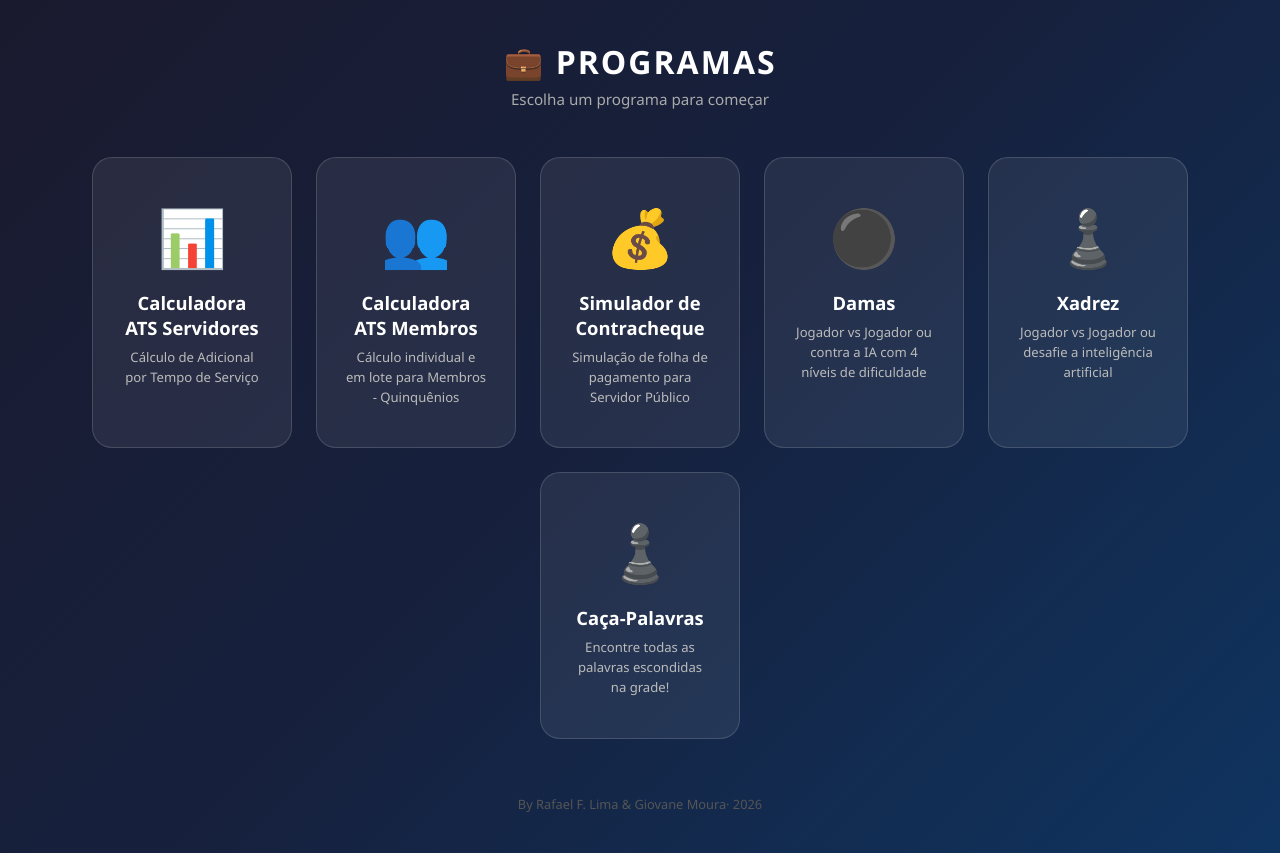
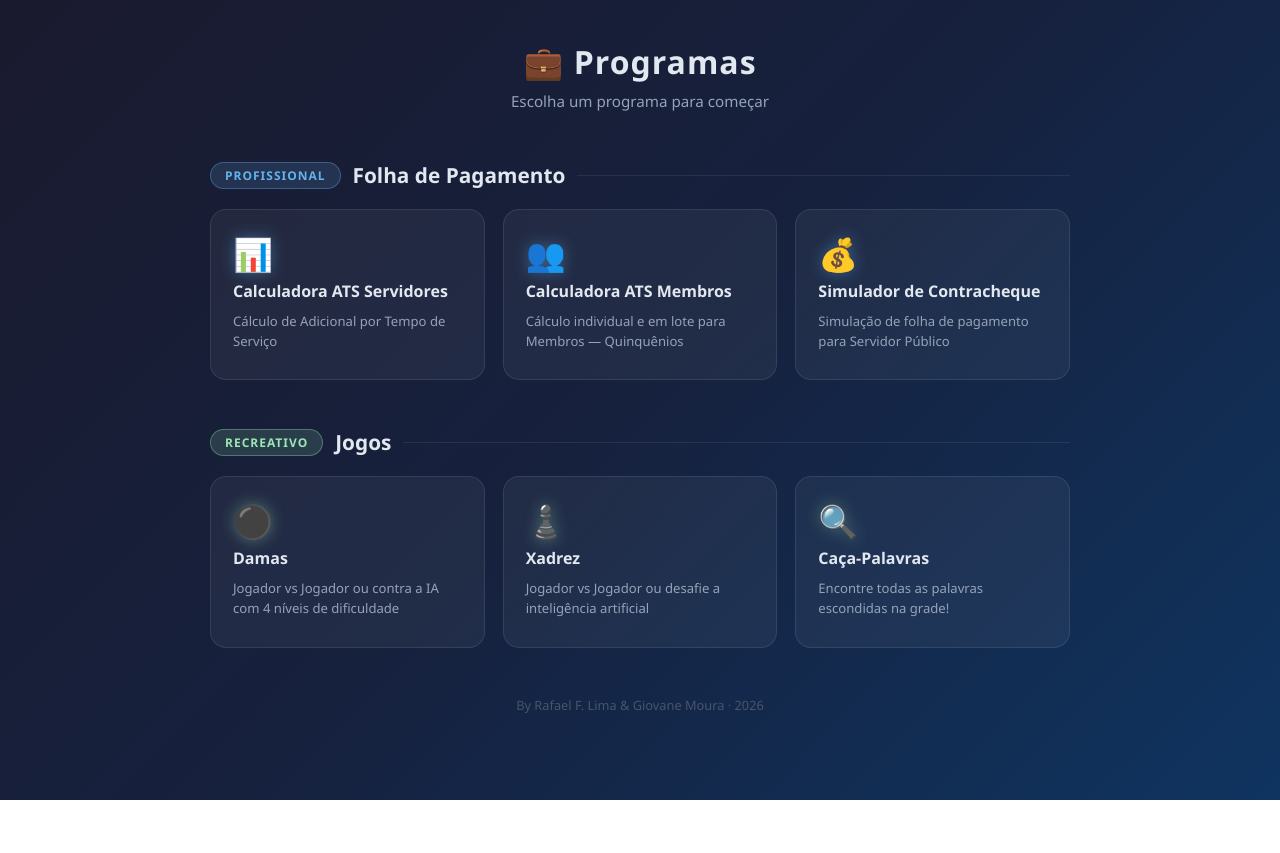
Before and after one commit to rafffahell-sys/PROGRAMAS-IA, a plain HTML site: page index.html in a window 1280 px wide. After the commit the page ends 800 px from the top, so only its background shows below. Drawn offline with Linux system fonts and the light colour scheme.

Commit message:
Update index.html

```diff
--- a/index.html
+++ b/index.html
@@ -3,138 +3,209 @@
 <head>
   <meta charset="UTF-8" />
   <meta name="viewport" content="width=device-width, initial-scale=1.0"/>
-  <title>Programas</title>
+  <title>Programas - Folha de Pagamento</title>
   <style>
-    * {
-      margin: 0;
-      padding: 0;
-      box-sizing: border-box;
+    * { box-sizing: border-box; margin: 0; padding: 0; }
+
+    body {
+      font-family: 'Segoe UI', sans-serif;
+      background: linear-gradient(135deg, #1a1a2e, #16213e, #0f3460);
+      min-height: 100vh;
+      padding: 40px 20px 60px;
+      color: #fff;
     }
 
-    body {
-      min-height: 100vh;
-      background: linear-gradient(135deg, #1a1a2e, #16213e, #0f3460);
-      display: flex;
-      flex-direction: column;
-      align-items: center;
-      justify-content: center;
-      font-family: 'Segoe UI', sans-serif;
-      color: #fff;
-      padding: 40px 20px;
+    header {
+      text-align: center;
+      margin-bottom: 50px;
     }
 
-    h1 {
+    header h1 {
       font-size: 2rem;
-      margin-bottom: 0.4rem;
-      letter-spacing: 2px;
-      text-align: center;
+      font-weight: 700;
+      letter-spacing: 1px;
+      color: #e2e8f0;
     }
 
-    .subtitle {
+    header p {
+      margin-top: 8px;
+      color: #94a3b8;
       font-size: 0.95rem;
-      color: #aaa;
-      margin-bottom: 3rem;
-      text-align: center;
     }
 
+    /* ── GRUPO ─────────────────────────────────────── */
+    .group {
+      max-width: 860px;
+      margin: 0 auto 48px;
+    }
+
+    .group-header {
+      display: flex;
+      align-items: center;
+      gap: 12px;
+      margin-bottom: 20px;
+    }
+
+    .group-header .badge {
+      padding: 4px 14px;
+      border-radius: 20px;
+      font-size: 0.75rem;
+      font-weight: 700;
+      letter-spacing: 1px;
+      text-transform: uppercase;
+    }
+
+    .badge-pro {
+      background: rgba(99, 179, 237, 0.15);
+      color: #63b3ed;
+      border: 1px solid rgba(99, 179, 237, 0.35);
+    }
+
+    .badge-rec {
+      background: rgba(154, 230, 180, 0.15);
+      color: #9ae6b4;
+      border: 1px solid rgba(154, 230, 180, 0.35);
+    }
+
+    .group-header h2 {
+      font-size: 1.3rem;
+      font-weight: 700;
+      color: #e2e8f0;
+    }
+
+    .group-header .line {
+      flex: 1;
+      height: 1px;
+      background: rgba(255,255,255,0.08);
+    }
+
+    /* ── CARDS ─────────────────────────────────────── */
     .cards {
-      display: flex;
-      gap: 1.5rem;
-      flex-wrap: wrap;
-      justify-content: center;
-      max-width: 1100px;
+      display: grid;
+      grid-template-columns: repeat(auto-fill, minmax(240px, 1fr));
+      gap: 18px;
     }
 
     .card {
-      background: rgba(255, 255, 255, 0.07);
-      border: 1px solid rgba(255, 255, 255, 0.15);
-      border-radius: 20px;
-      padding: 2.5rem 1.8rem;
-      width: 200px;
-      text-align: center;
+      background: rgba(255, 255, 255, 0.05);
+      border: 1px solid rgba(255, 255, 255, 0.09);
+      border-radius: 16px;
+      padding: 28px 22px;
       text-decoration: none;
-      color: #fff;
-      transition: transform 0.2s, background 0.2s, box-shadow 0.2s;
-      cursor: pointer;
+      color: inherit;
+      transition: transform 0.2s, background 0.2s, border-color 0.2s;
+      display: flex;
+      flex-direction: column;
+      gap: 10px;
     }
 
     .card:hover {
-      transform: translateY(-8px);
-      background: rgba(255, 255, 255, 0.14);
-      box-shadow: 0 12px 30px rgba(0, 0, 0, 0.4);
+      transform: translateY(-4px);
+      background: rgba(255, 255, 255, 0.09);
+      border-color: rgba(255, 255, 255, 0.2);
     }
 
     .card .icon {
-      font-size: 3.5rem;
-      margin-bottom: 1rem;
-      display: block;
+      font-size: 2rem;
+      line-height: 1;
     }
 
-    .card .game-title {
-      font-size: 1.15rem;
+    .card h3 {
+      font-size: 1rem;
       font-weight: 700;
-      margin-bottom: 0.5rem;
+      color: #e2e8f0;
     }
 
-    .card .game-desc {
+    .card p {
       font-size: 0.82rem;
-      color: #bbb;
+      color: #94a3b8;
       line-height: 1.5;
     }
 
-    .footer {
-      margin-top: 3.5rem;
+    /* Destaque de cor por grupo */
+    .card-pro:hover  { border-color: rgba(99, 179, 237, 0.5); }
+    .card-rec:hover  { border-color: rgba(154, 230, 180, 0.5); }
+
+    .card-pro .icon { filter: drop-shadow(0 0 8px rgba(99,179,237,0.4)); }
+    .card-rec .icon { filter: drop-shadow(0 0 8px rgba(154,230,180,0.4)); }
+
+    /* ── RODAPÉ ────────────────────────────────────── */
+    footer {
+      text-align: center;
+      margin-top: 20px;
+      color: #475569;
       font-size: 0.8rem;
-      color: #555;
     }
   </style>
 </head>
 <body>
 
-  <h1>💼 PROGRAMAS</h1>
-  <p class="subtitle">Escolha um programa para começar</p>
+<header>
+  <h1>💼 Programas</h1>
+  <p>Escolha um programa para começar</p>
+</header>
 
+<!-- ══ GRUPO PROFISSIONAL ══════════════════════════════ -->
+<div class="group">
+  <div class="group-header">
+    <span class="badge badge-pro">Profissional</span>
+    <h2>Folha de Pagamento</h2>
+    <div class="line"></div>
+  </div>
   <div class="cards">
 
-    <a class="card" href="calculadora_ats.html">
-      <span class="icon">📊</span>
-      <div class="game-title">Calculadora ATS Servidores</div>
-      <div class="game-desc">Cálculo de Adicional por Tempo de Serviço</div>
+    <a href="calculadora_ats.html" class="card card-pro">
+      <div class="icon">📊</div>
+      <h3>Calculadora ATS Servidores</h3>
+      <p>Cálculo de Adicional por Tempo de Serviço</p>
     </a>
 
-    <a class="card" href="calculadora_membro_lote.html">
-      <span class="icon">👥</span>
-      <div class="game-title">Calculadora ATS Membros</div>
-      <div class="game-desc">Cálculo individual e em lote para Membros - Quinquênios</div>
+    <a href="calculadora_membro_lote.html" class="card card-pro">
+      <div class="icon">👥</div>
+      <h3>Calculadora ATS Membros</h3>
+      <p>Cálculo individual e em lote para Membros — Quinquênios</p>
     </a>
 
-    <a class="card" href="Simulador_de_Contracheque.html">
-      <span class="icon">💰</span>
-      <div class="game-title">Simulador de Contracheque</div>
-      <div class="game-desc">Simulação de folha de pagamento para Servidor Público</div>
-    </a>
-
-    <a class="card" href="damas.html">
-      <span class="icon">⚫</span>
-      <div class="game-title">Damas</div>
-      <div class="game-desc">Jogador vs Jogador ou contra a IA com 4 níveis de dificuldade</div>
-    </a>
-
-    <a class="card" href="xadrez.html">
-      <span class="icon">♟️</span>
-      <div class="game-title">Xadrez</div>
-      <div class="game-desc">Jogador vs Jogador ou desafie a inteligência artificial</div>
-    </a>
-
-    <a class="card" href="palavras.html">
-      <span class="icon">♟️</span>
-      <div class="game-title">Caça-Palavras</div>
-      <div class="game-desc">Encontre todas as palavras escondidas na grade!</div>
+    <a href="Simulador_de_Contracheque.html" class="card card-pro">
+      <div class="icon">💰</div>
+      <h3>Simulador de Contracheque</h3>
+      <p>Simulação de folha de pagamento para Servidor Público</p>
     </a>
 
   </div>
+</div>
 
-  <div class="footer">By Rafael F. Lima & Giovane Moura· 2026</div>
+<!-- ══ GRUPO RECREATIVO ════════════════════════════════ -->
+<div class="group">
+  <div class="group-header">
+    <span class="badge badge-rec">Recreativo</span>
+    <h2>Jogos</h2>
+    <div class="line"></div>
+  </div>
+  <div class="cards">
+
+    <a href="damas.html" class="card card-rec">
+      <div class="icon">⚫</div>
+      <h3>Damas</h3>
+      <p>Jogador vs Jogador ou contra a IA com 4 níveis de dificuldade</p>
+    </a>
+
+    <a href="xadrez.html" class="card card-rec">
+      <div class="icon">♟️</div>
+      <h3>Xadrez</h3>
+      <p>Jogador vs Jogador ou desafie a inteligência artificial</p>
+    </a>
+
+    <a href="palavras.html" class="card card-rec">
+      <div class="icon">🔍</div>
+      <h3>Caça-Palavras</h3>
+      <p>Encontre todas as palavras escondidas na grade!</p>
+    </a>
+
+  </div>
+</div>
+
+<footer>By Rafael F. Lima & Giovane Moura · 2026</footer>
 
 </body>
 </html>
```
